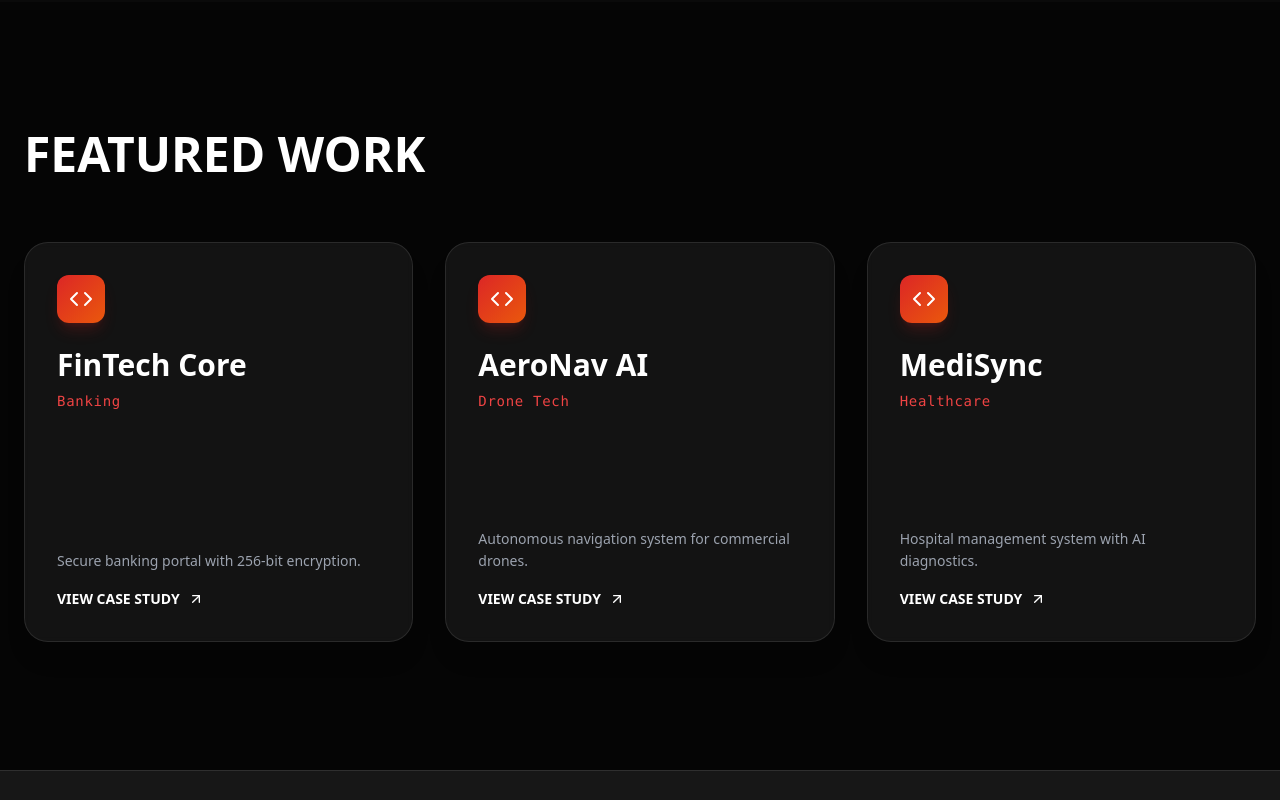
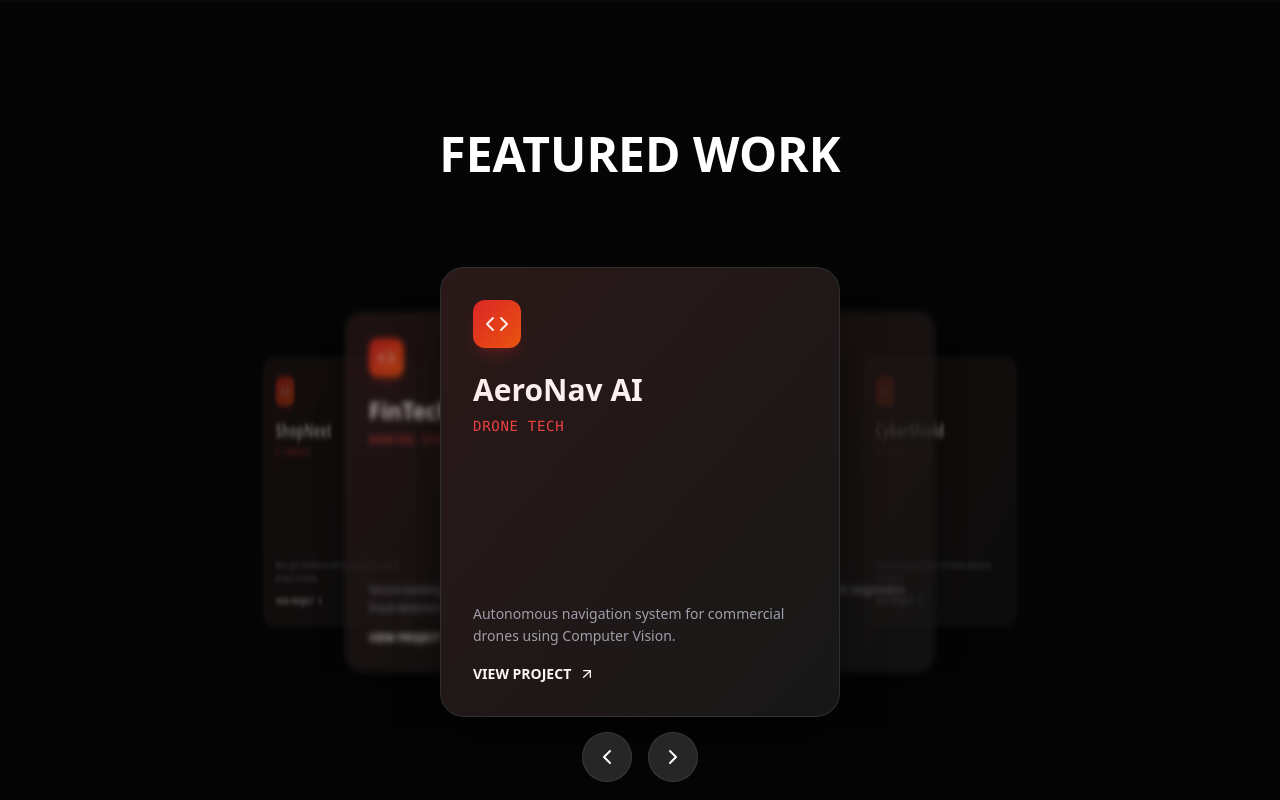
Before and after one commit to Hasalawa/callisto, a React (Vite) app: page / in a window 1280 px wide. Shown: the part 3020-3820 px from the top of the page. Built offline with nearby package versions, Linux system fonts and the light colour scheme.

Commit message:
3D cursoul add

```diff
--- a/src/App.jsx
+++ b/src/App.jsx
@@ -1,8 +1,8 @@
 import React, { useState, useEffect, useRef } from 'react';
 import { motion, useScroll, useSpring, useTransform, useMotionValue, useInView, AnimatePresence } from 'framer-motion';
-import { ArrowUpRight, Shield, Server, Globe, Database, Smartphone, Code, ChevronDown, Cpu, Lock, Zap, Layers, Menu, X } from 'lucide-react';
+import { ArrowUpRight, Shield, Server, Globe, Database, Smartphone, Code, ChevronDown, Cpu, Lock, Zap, Layers, Menu, X, ChevronLeft, ChevronRight } from 'lucide-react';
 
-// --- COMPONENT 1: ENHANCED PARTICLE BACKGROUND WITH SHOOTING STARS ---
+// --- COMPONENT 1: ENHANCED PARTICLE BACKGROUND ---
 const ParticleBackground = () => {
   const canvasRef = useRef(null);
 
@@ -191,39 +191,94 @@ const SpotlightCard = ({ children, className = "" }) => {
   );
 };
 
-// --- COMPONENT 4: 3D TILT CARD ---
-const TiltCard = ({ title, category, description }) => {
-  const x = useMotionValue(0);
-  const y = useMotionValue(0);
-  const rotateX = useTransform(y, [-100, 100], [30, -30]);
-  const rotateY = useTransform(x, [-100, 100], [-30, 30]);
+// --- COMPONENT 4: 3D CAROUSEL (NEW FEATURE) ---
+const ThreeDCarousel = () => {
+  const [active, setActive] = useState(1);
+  const cards = [
+    { id: 1, title: "FinTech Core", category: "Banking System", desc: "Secure banking portal with 256-bit encryption & AI fraud detection." },
+    { id: 2, title: "AeroNav AI", category: "Drone Tech", desc: "Autonomous navigation system for commercial drones using Computer Vision." },
+    { id: 3, title: "MediSync", category: "Healthcare", desc: "Hospital management system with AI diagnostics and Cloud Sync." },
+    { id: 4, title: "CyberShield", category: "Security", desc: "Enterprise-grade firewall and threat detection dashboard." },
+    { id: 5, title: "ShopNext", category: "E-Commerce", desc: "Next-gen headless e-commerce platform with AR product preview." }
+  ];
+
+  const handleNext = () => {
+    setActive((prev) => (prev + 1) % cards.length);
+  };
+
+  const handlePrev = () => {
+    setActive((prev) => (prev - 1 + cards.length) % cards.length);
+  };
+
+  const getCardStyles = (index) => {
+    const diff = (index - active + cards.length) % cards.length;
+    const center = Math.floor(cards.length / 2);
+    // Calculate distance from center (handling wrap-around)
+    let dist = diff;
+    if (diff > center) dist = diff - cards.length;
+
+    // 3D Visuals
+    const isActive = dist === 0;
+    const xOffset = dist * 150; // Distance between cards
+    const scale = 1 - Math.abs(dist) * 0.2;
+    const opacity = 1 - Math.abs(dist) * 0.3;
+    const zIndex = 10 - Math.abs(dist);
+    const rotateY = dist * -25; // Rotate based on position
+
+    return {
+      x: xOffset,
+      scale,
+      opacity: Math.abs(dist) > 2 ? 0 : opacity, // Hide distant cards
+      zIndex,
+      rotateY,
+      filter: isActive ? 'blur(0px)' : 'blur(4px)',
+      pointerEvents: isActive ? 'auto' : 'none'
+    };
+  };
 
   return (
+    <div className="relative h-[500px] w-full flex items-center justify-center perspective-1000">
+       <div className="relative w-full max-w-3xl h-full flex items-center justify-center">
+          {cards.map((card, index) => {
+             const styles = getCardStyles(index);
+             return (
                 <motion.div
-      style={{ x, y, rotateX, rotateY, z: 100 }}
-      drag
-      dragElastic={0.16}
-      dragConstraints={{ top: 0, left: 0, right: 0, bottom: 0 }}
-      whileHover={{ cursor: "grabbing" }}
-      className="w-full h-[400px] bg-neutral-900/80 backdrop-blur-sm border border-white/10 rounded-3xl p-8 relative overflow-hidden group perspective-1000 shadow-xl"
+                   key={card.id}
+                   animate={styles}
+                   transition={{ type: "spring", stiffness: 150, damping: 20 }}
+                   className="absolute w-[350px] md:w-[400px] h-[450px] bg-neutral-900 border border-white/10 rounded-3xl p-8 flex flex-col justify-between shadow-2xl shadow-black/80"
+                   style={{ transformStyle: 'preserve-3d' }}
                 >
-      <div className="absolute inset-0 bg-gradient-to-br from-red-600/20 to-transparent opacity-0 group-hover:opacity-100 transition-opacity duration-500"></div>
-      <div className="relative z-10 flex flex-col h-full justify-between pointer-events-none">
+                   {/* Card Content */}
+                   <div className="absolute inset-0 bg-gradient-to-br from-red-600/10 to-transparent pointer-events-none rounded-3xl"></div>
                    <div>
                       <div className="w-12 h-12 bg-gradient-to-br from-red-600 to-orange-600 rounded-xl flex items-center justify-center text-white mb-6 shadow-lg shadow-red-600/20">
                          <Code size={24} />
                       </div>
-           <h3 className="text-3xl font-bold text-white mb-2">{title}</h3>
-           <p className="text-red-500 font-mono text-sm tracking-wider">{category}</p>
+                      <h3 className="text-3xl font-bold text-white mb-2">{card.title}</h3>
+                      <p className="text-red-500 font-mono text-sm tracking-wider uppercase">{card.category}</p>
                    </div>
                    <div className="space-y-4">
-           <p className="text-gray-400 text-sm leading-relaxed">{description}</p>
-           <div className="flex items-center gap-2 text-white font-bold text-sm group-hover:translate-x-2 transition-transform">
-             VIEW CASE STUDY <ArrowUpRight size={16} />
+                      <p className="text-gray-400 text-sm leading-relaxed">{card.desc}</p>
+                      <button className="flex items-center gap-2 text-white font-bold text-sm hover:text-red-500 transition-colors">
+                        VIEW PROJECT <ArrowUpRight size={16} />
+                      </button>
+                   </div>
+                </motion.div>
+             );
+          })}
+       </div>
+
+       {/* Carousel Controls */}
+       <div className="absolute bottom-[-40px] flex gap-4 z-20">
+          <button onClick={handlePrev} className="p-3 rounded-full bg-neutral-800 border border-white/10 hover:bg-red-600 hover:text-white transition-all">
+             <ChevronLeft size={24} />
+          </button>
+          <button onClick={handleNext} className="p-3 rounded-full bg-neutral-800 border border-white/10 hover:bg-red-600 hover:text-white transition-all">
+             <ChevronRight size={24} />
+          </button>
        </div>
     </div>
-      </div>
-    </motion.div>
   );
 };
 
@@ -289,7 +344,7 @@ const App = () => {
   const [loading, setLoading] = useState(true);
   const [mousePosition, setMousePosition] = useState({ x: 0, y: 0 });
   const [isHovering, setIsHovering] = useState(false);
-  const [isMenuOpen, setIsMenuOpen] = useState(false); // STATE FOR MOBILE MENU
+  const [isMenuOpen, setIsMenuOpen] = useState(false);
 
   useEffect(() => {
     setTimeout(() => setLoading(false), 2000);
@@ -322,10 +377,8 @@ const App = () => {
       <div className="fixed top-0 left-0 w-6 h-6 bg-red-600 rounded-full pointer-events-none z-[100] hidden md:block mix-blend-screen blur-[2px]" style={{ left: mousePosition.x - 12, top: mousePosition.y - 12, transform: isHovering ? 'scale(3)' : 'scale(1)', transition: 'transform 0.1s' }} />
       <motion.div className="fixed top-0 left-0 right-0 h-1 bg-gradient-to-r from-red-600 to-orange-600 origin-left z-50" style={{ scaleX }} />
 
-      {/* --- ADDED NAVBAR START --- */}
+      {/* --- NAVBAR --- */}
       <nav className="fixed w-full z-50 px-6 py-4 flex justify-between items-center bg-black/60 backdrop-blur-lg border-b border-white/10 transition-all duration-300">
-
-        {/* Logo Area */}
         <div className="flex items-center gap-3 cursor-pointer" onMouseEnter={() => setIsHovering(true)} onMouseLeave={() => setIsHovering(false)}>
            <img src="/logo.png" alt="Logo" className="h-10 w-auto" />
            <div className="hidden md:block">
@@ -334,7 +387,6 @@ const App = () => {
            </div>
         </div>
 
-        {/* Desktop Navigation (Hidden on Mobile) */}
         <div className="hidden md:flex gap-8 items-center">
             {navLinks.map((item) => (
                 <a key={item} href={`#${item.toLowerCase()}`} className="text-sm font-medium text-gray-300 hover:text-red-500 transition-colors relative group">
@@ -347,7 +399,6 @@ const App = () => {
             </button>
         </div>
 
-        {/* Mobile Menu Button (Hamburger) */}
         <div className="md:hidden text-white cursor-pointer hover:text-red-500 transition-colors" onClick={() => setIsMenuOpen(!isMenuOpen)}>
            {isMenuOpen ? <X size={28} /> : <Menu size={28} />}
         </div>
@@ -379,9 +430,8 @@ const App = () => {
           </motion.div>
         )}
       </AnimatePresence>
-      {/* --- ADDED NAVBAR END --- */}
 
-      {/* --- HERO SECTION WITH HACKER ANIMATION --- */}
+      {/* --- HERO SECTION --- */}
       <section className="min-h-screen flex flex-col justify-center px-6 pt-20 relative">
         <div className="max-w-7xl mx-auto w-full z-10">
           <motion.div initial={{ opacity: 0, y: 50 }} animate={{ opacity: 1, y: 0 }} transition={{ duration: 0.8 }}>
@@ -389,14 +439,12 @@ const App = () => {
                   <span className="w-2 h-2 bg-red-500 rounded-full animate-pulse"></span>
                   <span className="text-xs font-mono text-gray-300">SYSTEM ONLINE</span>
               </div>
-
               <h1 className="text-5xl md:text-9xl font-black tracking-tighter leading-none text-white mb-6">
                 <HackerText text="DIGITAL" className="block" />
                 <span className="text-transparent bg-clip-text bg-gradient-to-r from-red-600 to-orange-500">
                   <HackerText text="EVOLUTION." className="" />
                 </span>
               </h1>
-
               <p className="text-xl md:text-2xl text-gray-400 font-light max-w-2xl mt-6 border-l-4 border-red-600 pl-6">
                  <strong className="text-white">Callisto Software Solution (Pvt) Ltd</strong> transforms businesses with AI-driven software and military-grade cybersecurity.
               </p>
@@ -455,15 +503,14 @@ const App = () => {
         </div>
       </section>
 
-      {/* --- 3D PROJECTS --- */}
-      <section id="projects" className="py-32 px-6">
+      {/* --- 3D PROJECTS CAROUSEL (NEW FEATURE) --- */}
+      <section id="projects" className="py-32 px-6 overflow-hidden">
          <div className="max-w-7xl mx-auto">
-            <h2 className="text-5xl font-black mb-16">FEATURED WORK</h2>
-            <div className="grid md:grid-cols-2 lg:grid-cols-3 gap-8">
-               <TiltCard title="FinTech Core" category="Banking" description="Secure banking portal with 256-bit encryption." />
-               <TiltCard title="AeroNav AI" category="Drone Tech" description="Autonomous navigation system for commercial drones." />
-               <TiltCard title="MediSync" category="Healthcare" description="Hospital management system with AI diagnostics." />
-            </div>
+            <h2 className="text-5xl font-black mb-16 text-center">FEATURED WORK</h2>
+
+            {/* 3D Carousel Implementation */}
+            <ThreeDCarousel />
+
          </div>
       </section>
 
```
Lines whose indentation alone changed are shown as unchanged.
